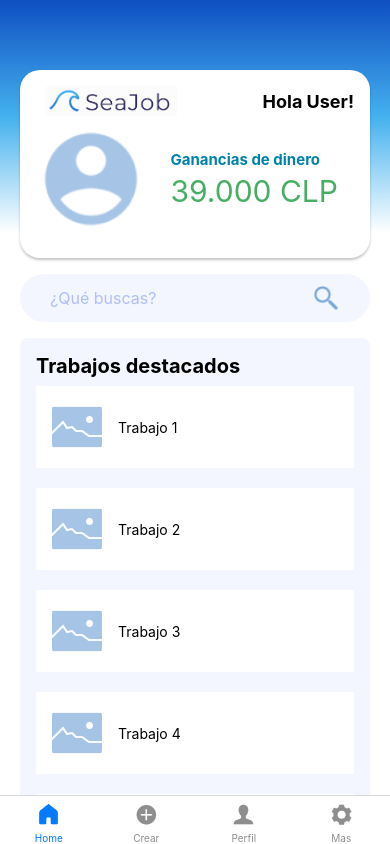
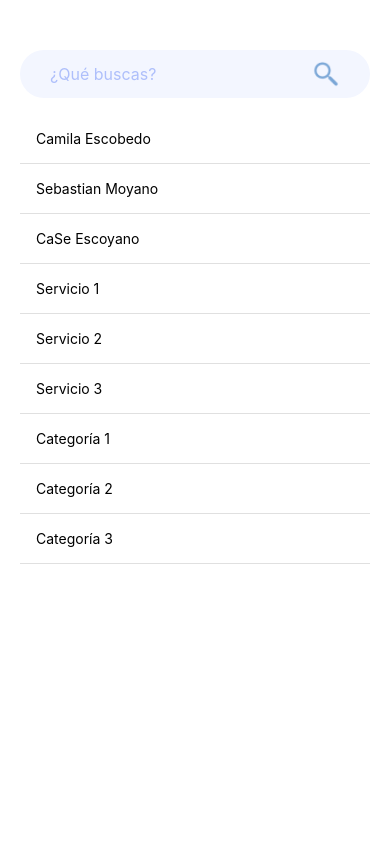
Before and after one commit to camilainf/SeaApp, a React Native app: screen /Buscador in a window 390 px wide. Built offline with nearby package versions, Linux system fonts and the light colour scheme.

Commit message:
feat(Buscador): en desarrollo, version 1

```diff
--- a/src/components/TabNavigator.tsx
+++ b/src/components/TabNavigator.tsx
@@ -1,6 +1,6 @@
 import React from 'react';
 import { createBottomTabNavigator } from '@react-navigation/bottom-tabs';
-import { MainTabParamList } from '../routes/types';
+import { MainTabParamList } from '../routes/NavigatorTypes';
 import Home from '../screens/Home';
 import Profile from '../screens/Profile';
 import { Image } from 'react-native';
--- a/src/routes/AppNavigator.tsx
+++ b/src/routes/AppNavigator.tsx
@@ -1,10 +1,11 @@
 import React from 'react';
 import { createStackNavigator } from '@react-navigation/stack';
-import { RootStackParamList } from './types';
+import { RootStackParamList } from './NavigatorTypes';
 import Login from '../screens/Login';
 import TabGroup from '../components/TabNavigator';
 import { NavigationContainer } from '@react-navigation/native';
 import Register from '../screens/Register';
+import BuscadorScreen from '../screens/Buscador';
 
 const Stack = createStackNavigator<RootStackParamList>();
 
@@ -14,6 +15,7 @@ const AppNavigator: React.FC = () => {
             <Stack.Navigator initialRouteName="Main" screenOptions={{ headerShown: false }}>
                 <Stack.Screen name="Auth" component={Login} />
                 <Stack.Screen name="Register" component={Register} />
+                <Stack.Screen name="Buscador" component={BuscadorScreen} />
                 <Stack.Screen name="Main" component={TabGroup}/>
             </Stack.Navigator>
         </NavigationContainer>
--- a/src/routes/types.tsx
+++ b/src/routes/NavigatorTypes.tsx
@@ -1,6 +1,9 @@
 export type RootStackParamList = {
     Auth: undefined;
     Register: undefined;
+    Buscador: {
+        keyword: string;
+    };
     Main: { screen: keyof MainTabParamList };
 };
 
@@ -9,5 +12,4 @@ export type MainTabParamList = {
     Crear: undefined;
     Perfil: undefined;
     Mas: undefined;
-    Salir: undefined;
 };
--- /dev/null
+++ b/src/screens/Buscador.tsx
@@ -0,0 +1,119 @@
+import React, { useState } from 'react';
+import { View, Text, TextInput, FlatList, StyleSheet, TouchableOpacity, Image } from 'react-native';
+import { useRoute, RouteProp } from '@react-navigation/native';
+import { RootStackParamList } from '../routes/NavigatorTypes';
+
+type BuscadorRouteProp = RouteProp<RootStackParamList, 'Buscador'>;
+
+const BuscadorScreen: React.FC = () => {
+
+    const route = useRoute<BuscadorRouteProp>();
+
+    // Recibe el término de búsqueda desde los parámetros de la ruta
+    const initialSearchTerm = route.params?.keyword || '';
+
+    const [searchTerm, setSearchTerm] = useState(initialSearchTerm);
+    const searchIcon = require('../../assets/iconos/Search.png');
+
+    // Ejemplo de arreglos de datos para búsqueda
+    const usuarios = [
+        { id: '1', nombre: 'Camila Escobedo' },
+        { id: '2', nombre: 'Sebastian Moyano' },
+        { id: '3', nombre: 'CaSe Escoyano' },
+    ];
+
+    const servicios = [
+        { id: '1', nombre: 'Servicio 1' },
+        { id: '2', nombre: 'Servicio 2' },
+        { id: '3', nombre: 'Servicio 3' },
+    ];
+
+    const categorias = [
+        { id: '1', nombre: 'Categoría 1' },
+        { id: '2', nombre: 'Categoría 2' },
+        { id: '3', nombre: 'Categoría 3' },
+    ];
+
+    const allData = [...usuarios, ...servicios, ...categorias];
+
+    const searchResults = allData.filter(item => item.nombre.toLowerCase().includes(searchTerm.toLowerCase()));
+
+    return (
+        <View style={styles.container}>
+            {/* Buscador */}
+            <View style={styles.buscadorContainer}>
+                <TextInput
+                    placeholder={searchTerm || "¿Qué buscas?"}
+                    style={styles.buscadorTexto}
+                    placeholderTextColor="#AEBFFB"
+                    value={searchTerm}
+                    onChangeText={setSearchTerm}
+                />
+                <TouchableOpacity onPress={() => {
+                    console.log('Ícono de búsqueda clickeado');
+                }}>
+                    <Image source={searchIcon} style={styles.iconoLupa} />
+                </TouchableOpacity>
+            </View>
+
+            {/* Resultados */}
+            {searchResults.length > 0 ? (
+                <FlatList
+                    data={searchResults}
+                    renderItem={({ item }) => (
+                        <View style={styles.resultItem}>
+                            <Text>{item.nombre}</Text>
+                        </View>
+                    )}
+                    keyExtractor={(item) => item.id}
+                />
+            ) : (
+                <Text style={styles.noResultsText}>No hay resultados</Text>
+            )}
+        </View>
+    );
+};
+
+const styles = StyleSheet.create({
+    container: {
+        flex: 1,
+        padding: 20,
+        backgroundColor: '#FFFFFF',
+    },
+
+    buscadorContainer: {
+        flexDirection: 'row',
+        alignItems: 'center',
+        backgroundColor: '#F3F6FF',
+        borderRadius: 50,
+        marginBottom: 16,
+        paddingHorizontal: 30,
+        paddingVertical: 10,
+        marginVertical: 30,
+    },
+
+    buscadorTexto: {
+        fontSize: 16,
+        flex: 1,
+    },
+
+    iconoLupa: {
+        width: 28,
+        height: 28,
+    },
+
+    resultItem: {
+        padding: 16,
+        borderBottomWidth: 1,
+        borderBottomColor: '#E0E0E0',
+    },
+
+    noResultsText: {
+        textAlign: 'center',
+        marginTop: 20,
+        fontSize: 18,
+        color: '#888',
+    },
+});
+
+export default BuscadorScreen;
--- a/src/screens/Home.tsx
+++ b/src/screens/Home.tsx
@@ -1,8 +1,14 @@
-import React from 'react';
+import React, { useState } from 'react';
 import { View, Text, Image, TextInput, FlatList, StyleSheet, ScrollView, TouchableOpacity, TouchableNativeFeedback } from 'react-native';
 import { LinearGradient } from "expo-linear-gradient";
+import { StackNavigationProp } from "@react-navigation/stack";
+import { RootStackParamList } from "../routes/NavigatorTypes";
 
-const HomeScreen: React.FC = () => {
+type Props = {
+  navigation: StackNavigationProp<RootStackParamList>;
+};
+
+const HomeScreen: React.FC<Props> = ({ navigation }) => {
 
   const usuario = {
     nombre: 'User',
@@ -26,6 +32,8 @@ const HomeScreen: React.FC = () => {
 
   const serviceIcon = require('../../assets/iconos/Work.png');
   const searchIcon = require('../../assets/iconos/Search.png');
+
+  const [searchTerm, setSearchTerm] = useState('');
 
   return (
     <ScrollView style={styles.container}>
@@ -59,9 +67,12 @@ const HomeScreen: React.FC = () => {
               placeholder="¿Qué buscas?"
               style={styles.buscadorTexto}
               placeholderTextColor="#AEBFFB"
+              value={searchTerm}
+              onChangeText={setSearchTerm}
             />
             <TouchableOpacity onPress={() => {
               console.log('Ícono de búsqueda clickeado');
+              navigation.navigate('Buscador', { keyword: searchTerm });  // Navega a BuscadorScreen con searchTerm como parámetro
             }}>
               <Image source={searchIcon} style={styles.iconoLupa} />
             </TouchableOpacity>
--- a/src/screens/Login.tsx
+++ b/src/screens/Login.tsx
@@ -11,7 +11,7 @@ import {
 } from "react-native";
 import * as userService from "../services/userService";
 import { StackNavigationProp } from "@react-navigation/stack";
-import { RootStackParamList } from "../routes/types";
+import { RootStackParamList } from "../routes/NavigatorTypes";
 import { LinearGradient } from "expo-linear-gradient";
 
 type LoginScreenNavigationProp = StackNavigationProp<
--- a/src/screens/Mas.tsx
+++ b/src/screens/Mas.tsx
@@ -1,7 +1,7 @@
 import React from 'react';
 import { View, Text, StyleSheet, TouchableNativeFeedback } from 'react-native';
 import { StackNavigationProp } from "@react-navigation/stack";
-import { RootStackParamList } from "../routes/types";
+import { RootStackParamList } from "../routes/NavigatorTypes";
 
 type Props = {
   navigation: StackNavigationProp<RootStackParamList>;
--- a/src/screens/Register.tsx
+++ b/src/screens/Register.tsx
@@ -4,7 +4,7 @@ import Checkbox from 'expo-checkbox';
 import * as userService from '../services/userService';
 import { LinearGradient } from "expo-linear-gradient";
 import { StackNavigationProp } from "@react-navigation/stack";
-import { RootStackParamList } from "../routes/types";
+import { RootStackParamList } from "../routes/NavigatorTypes";
 
 type LoginScreenNavigationProp = StackNavigationProp<
   RootStackParamList,
```
